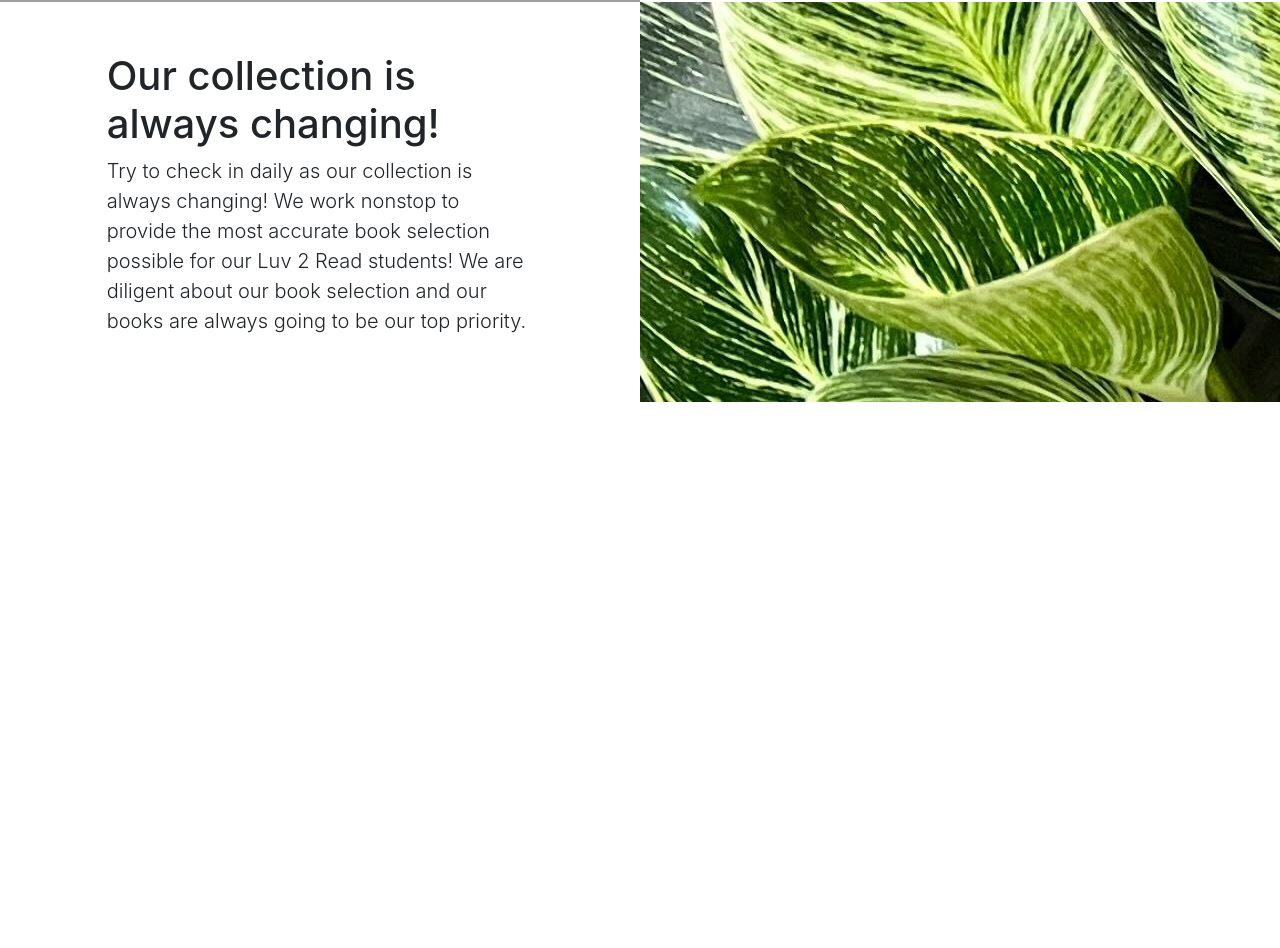
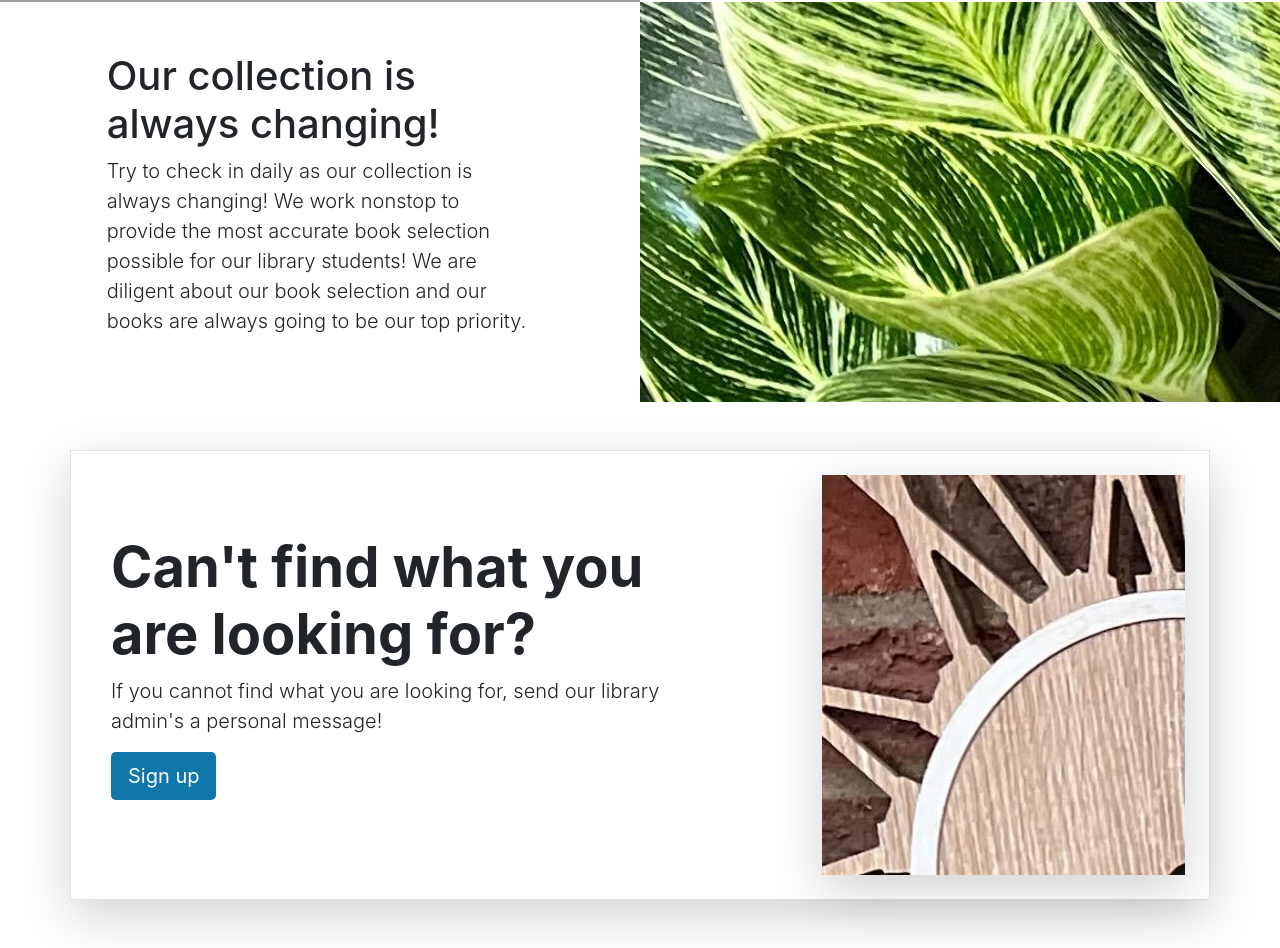
Before and after one commit to rakshitsahai/my-library, a React (Create React App) app: page / in a window 1280 px wide. Shown: the part 1522-2470 px from the top of the page. Before the commit the page ends 1924 px from the top, so only its background shows below. Built offline with nearby package versions, Linux system fonts and the light colour scheme; grey boxes are pictures that could not be loaded; the HTML template or start-up script is replaced by a standard one.

Commit message:
added library services

```diff
--- a/src/App.tsx
+++ b/src/App.tsx
@@ -4,6 +4,7 @@
 import { ExploreTopBooks } from './layouts/homepage/ExploreTopBooks';
 import { Carousel } from './layouts/homepage/Carousel';
 import { Heros } from './layouts/homepage/Heros';
+import { LibraryServices } from './layouts/homepage/LibraryServices';
 
 function App() {
   return (
@@ -12,6 +13,7 @@
       <ExploreTopBooks/>
       <Carousel/>
       <Heros/>
+      <LibraryServices/>
     </div>
   );
 }
--- a/src/layouts/homepage/Heros.tsx
+++ b/src/layouts/homepage/Heros.tsx
@@ -26,7 +26,7 @@
                             <p className='lead'>
                                 Try to check in daily as our collection is always changing!
                                 We work nonstop to provide the most accurate book selection possible
-                                for our Luv 2 Read students! We are diligent about our book selection
+                                for our library students! We are diligent about our book selection
                                 and our books are always going to be our
                                 top priority.
                             </p>
@@ -60,7 +60,7 @@
                             <p className='lead'>
                                 Try to check in daily as our collection is always changing!
                                 We work nonstop to provide the most accurate book selection possible
-                                for our Luv 2 Read students! We are diligent about our book selection
+                                for our library students! We are diligent about our book selection
                                 and our books are always going to be our
                                 top priority.
                             </p>
--- /dev/null
+++ b/src/layouts/homepage/LibraryServices.tsx
@@ -0,0 +1,23 @@
+export const LibraryServices = () => {
+    return (
+        <div className='container my-5'>
+            <div className='row p-4 align-items-center border shadow-lg'>
+                <div className='col-lg-7 p-3'>
+                    <h1 className='display-4 fw-bold'>
+                        Can't find what you are looking for?
+                    </h1>
+                    <p className='lead'>
+                        If you cannot find what you are looking for,
+                        send our library admin's a personal message!
+                    </p>
+                    <div className='d-grid gap-2 justify-content-md-start mb-4 mb-lg-3'>
+                        <a className='btn main-color btn-lg text-white' href='#'>
+                            Sign up
+                        </a>
+                    </div>
+                </div>
+                <div className='col-lg-4 offset-lg-1 shadow-lg lost-image'></div>
+            </div>
+        </div>
+    );
+}
```
